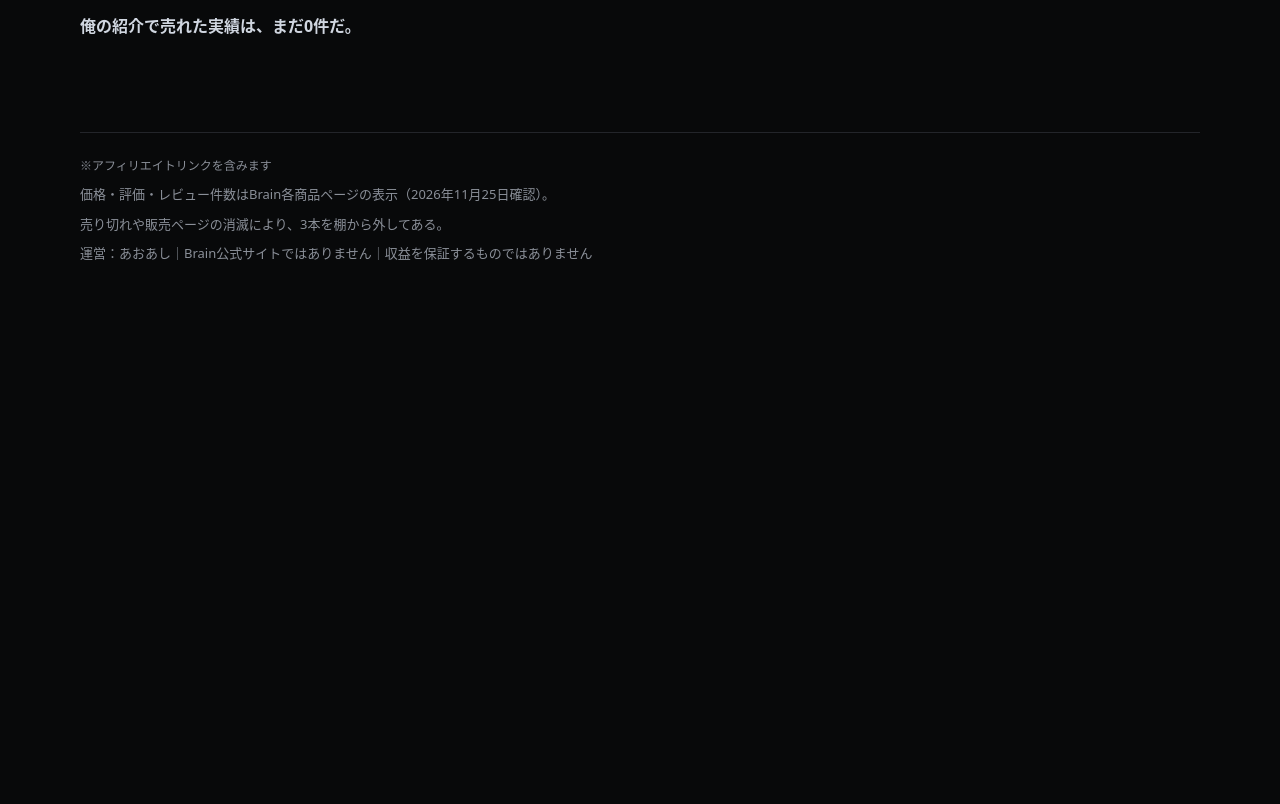
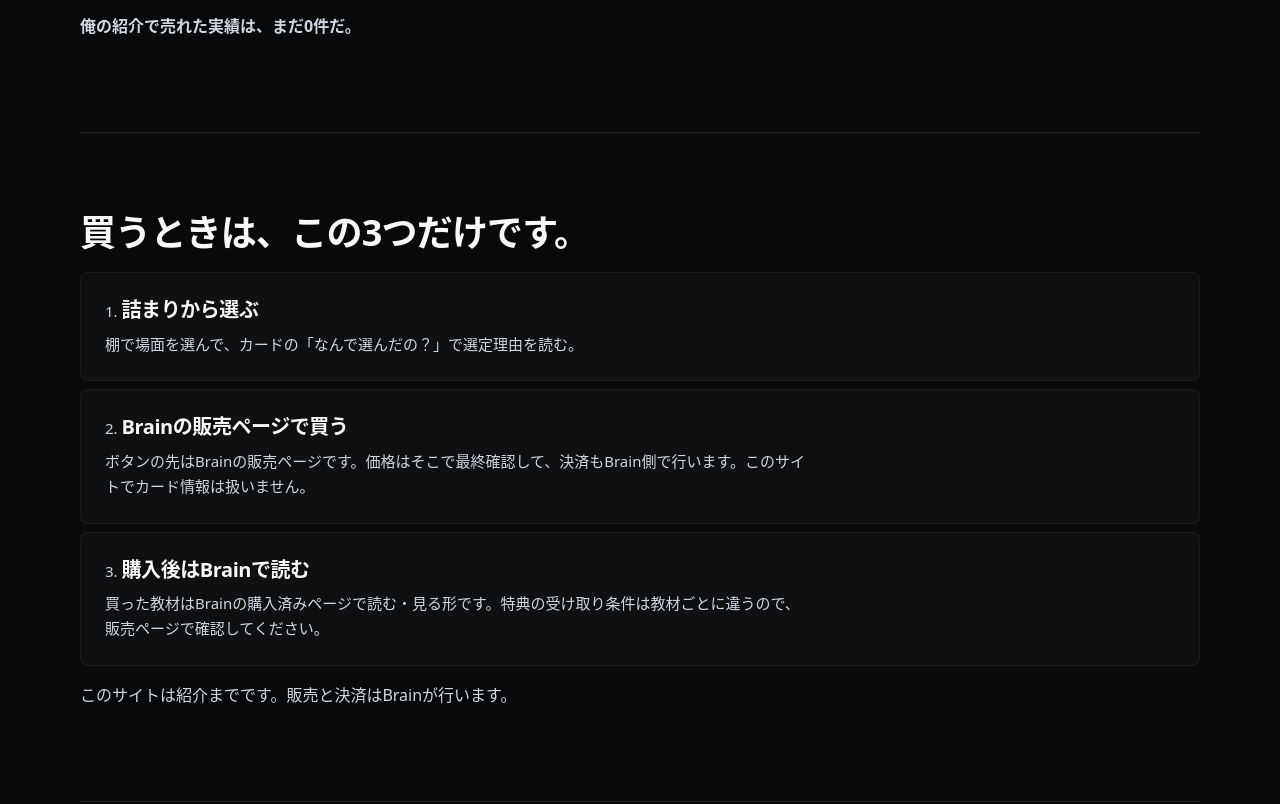
Before and after one commit to dyoota/brain-navi, a plain HTML site: page index.html in a window 1280 px wide. Shown: the part 7601-8405 px from the top of the page. Before the commit the page ends 7922 px from the top, so only its background shows below. Drawn offline with Linux system fonts and the light colour scheme.

Commit message:
Add purchase flow section 2026-11-26

```diff
--- a/index.html
+++ b/index.html
@@ -258,6 +258,29 @@
 
   .about-shelf h2 { font-size: clamp(1.5rem, 3vw, 2.25rem); }
   .about-shelf p { max-width: 44rem; }
+
+  .purchase-flow {
+    padding-block: clamp(40px, 6vw, 80px);
+    border-top: 1px solid var(--line);
+  }
+  .purchase-flow h2 { font-size: clamp(1.5rem, 3vw, 2.25rem); }
+  .purchase-flow p { max-width: 44rem; }
+  .purchase-flow ol {
+    display: grid;
+    gap: 8px;
+    margin: 16px 0;
+    padding: 0;
+    list-style: decimal inside;
+  }
+  .purchase-flow li {
+    padding: clamp(16px, 3vw, 24px);
+    border: 1px solid var(--edge);
+    border-radius: 8px;
+    background: var(--card);
+    font-size: 15px;
+  }
+  .purchase-flow li h3 { display: inline; }
+  .purchase-flow li p { margin: 8px 0 0; }
 
   @media (max-width: 600px) {
     .scene-links { display: grid; }
@@ -624,6 +647,24 @@
     <p>紹介する教材は未購入で、購入者向けの本文も未読。Brainの販売ページに公開されている説明を読み、場面の詰まりに合うかで選んだ。</p>
     <p><strong>俺の紹介で売れた実績は、まだ0件だ。</strong></p>
   </section>
+  <section class="purchase-flow" aria-labelledby="purchase-flow">
+    <h2 id="purchase-flow">買うときは、この3つだけです。</h2>
+    <ol>
+      <li>
+        <h3>詰まりから選ぶ</h3>
+        <p>棚で場面を選んで、カードの「なんで選んだの？」で選定理由を読む。</p>
+      </li>
+      <li>
+        <h3>Brainの販売ページで買う</h3>
+        <p>ボタンの先はBrainの販売ページです。価格はそこで最終確認して、決済もBrain側で行います。このサイトでカード情報は扱いません。</p>
+      </li>
+      <li>
+        <h3>購入後はBrainで読む</h3>
+        <p>買った教材はBrainの購入済みページで読む・見る形です。特典の受け取り条件は教材ごとに違うので、販売ページで確認してください。</p>
+      </li>
+    </ol>
+    <p>このサイトは紹介までです。販売と決済はBrainが行います。</p>
+  </section>
 <footer class="site-footer">
   <p class="disclosure">※アフィリエイトリンクを含みます</p>
   <p>価格・評価・レビュー件数はBrain各商品ページの表示（2026年11月25日確認）。</p>
```
